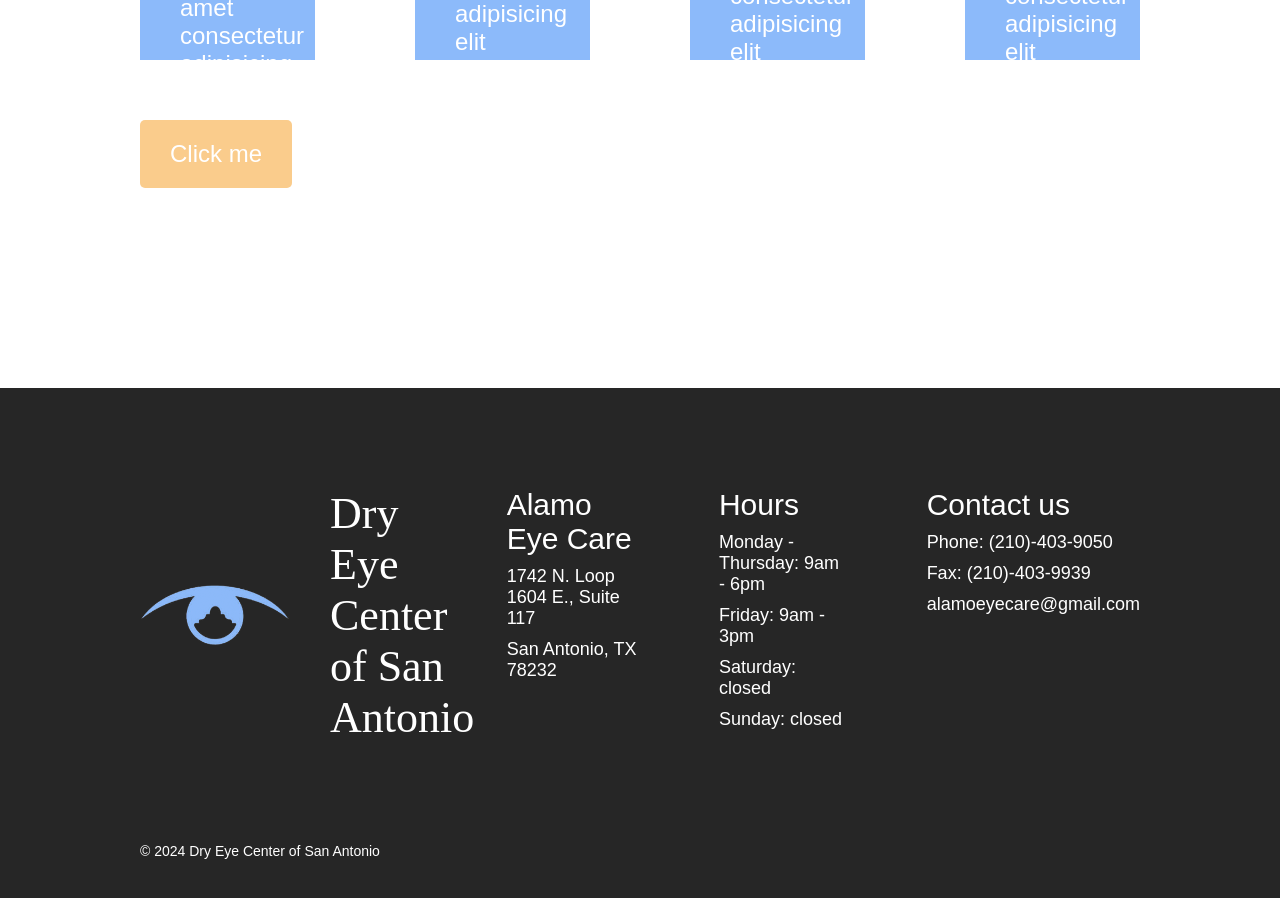
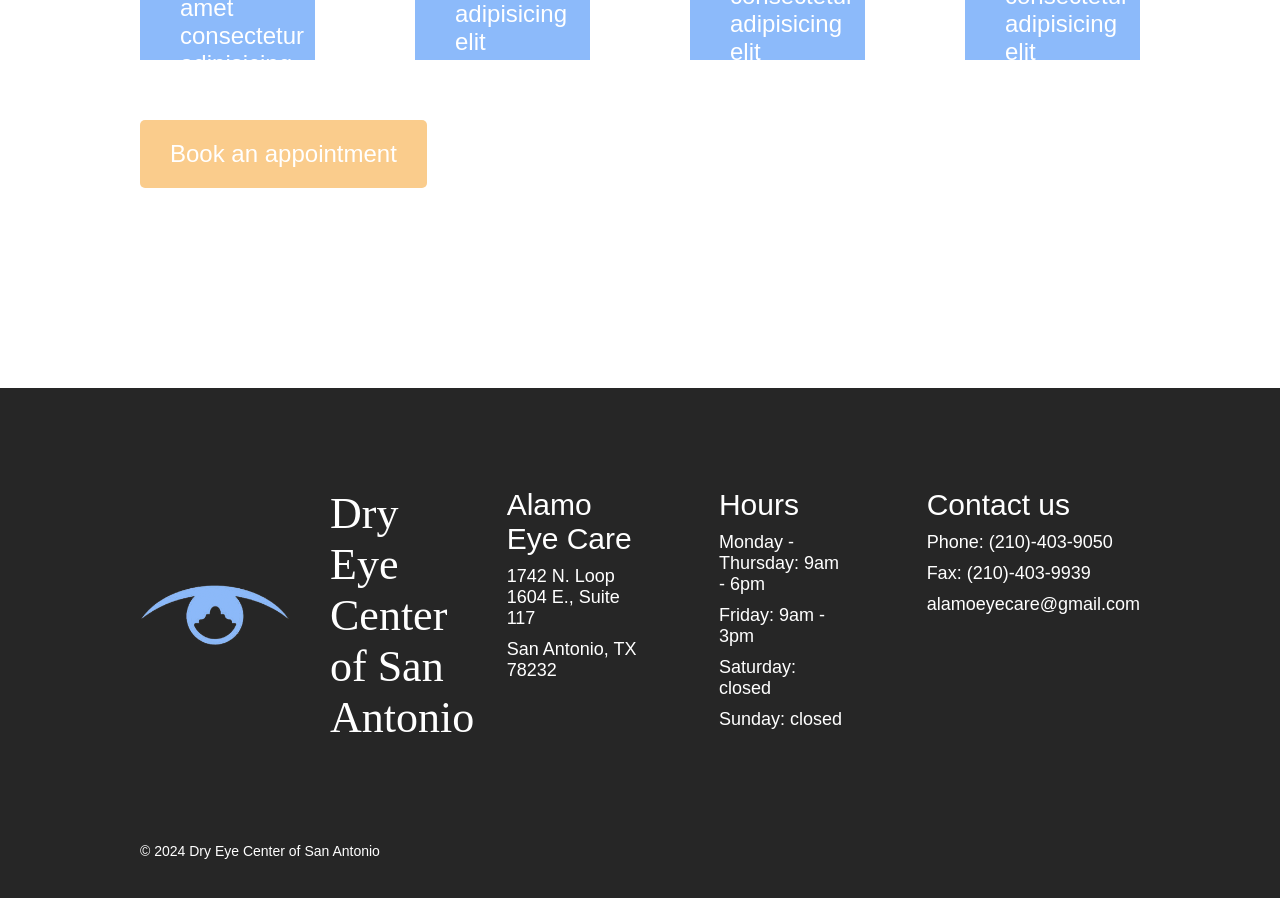
Before and after one commit to kathyhahahahoang/dry-eye-center, a React (Vite) app: page / in a window 1280 px wide. Shown: the part 4400-5298 px from the top of the page. Built offline with nearby package versions, Linux system fonts and the light colour scheme; a web font is replaced by a local one.

Commit message:
Update Nav with correct links

```diff
--- a/src/home/HomeGuarantee.tsx
+++ b/src/home/HomeGuarantee.tsx
@@ -58,7 +58,7 @@ function HomeGuarantee() {
         </div>
       </div>
       <Link to="/contact" className={`${styles.button} link`}>
-        Click me
+        Book an appointment
       </Link>
     </div>
   );
--- a/src/home/HomeNavBar.tsx
+++ b/src/home/HomeNavBar.tsx
@@ -68,7 +68,7 @@ function HomeNavBar() {
           </li>
           <li>
             <NavLink
-              to="/dry-eye-disease"
+              to="/resources"
               className={({ isActive }) =>
                 isActive ? `${styles["link-active"]}` : `${scrolledLink}`
               }
--- a/src/ui/Nav.tsx
+++ b/src/ui/Nav.tsx
@@ -68,7 +68,7 @@ function Nav() {
           </li>
           <li>
             <NavLink
-              to="/dry-eye-disease"
+              to="/resources"
               className={({ isActive }) =>
                 isActive ? `${styles["link-active"]}` : `${scrolledLink}`
               }
```
